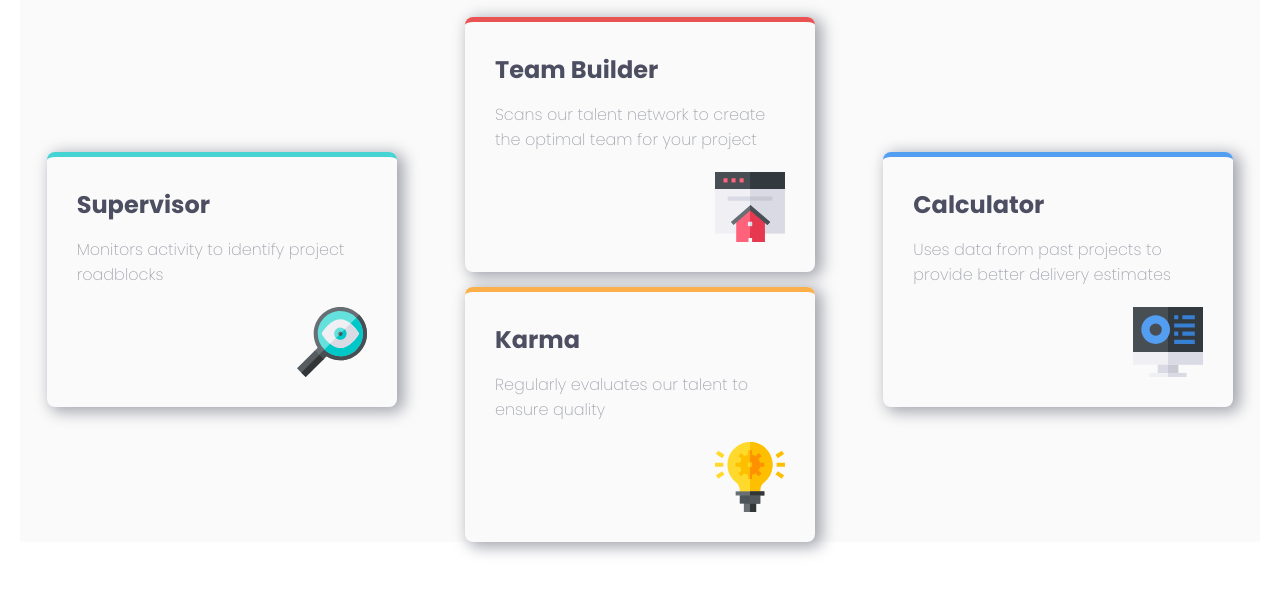
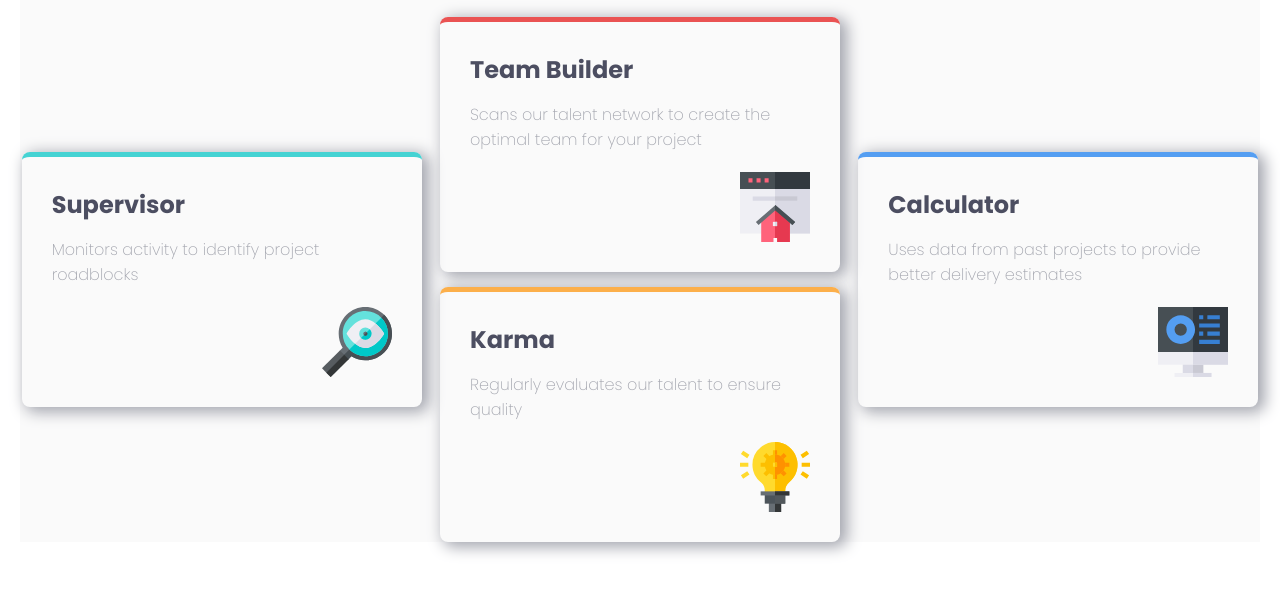
Before and after one commit to PuckerFace/four-card-grid-layout, a plain HTML site: page index.html in a window 1280 px wide. Shown: the part 218-810 px from the top of the page. Drawn offline with Linux system fonts and the light colour scheme.

Commit message:
increased width

```diff
--- a/style.css
+++ b/style.css
@@ -65,7 +65,7 @@ p{
 .card{
     padding: 30px;
     width: 100%;
-    max-width: 350px;
+    max-width: 400px;
     display: flex;
     flex-direction: column;
     border-radius: 8px;
@@ -115,6 +115,7 @@ img{
     .card_cyan{
         grid-area: cyanBox;
         align-self: center;
+        justify-self: stretch;
     }
     .card_red{
         grid-area:redBox;
@@ -123,6 +124,7 @@ img{
     .card_blue{
         grid-area: blueBox;
         align-self: center;
+        justify-self: stretch;
     }
     .card_yellow{
         grid-area: yellowBox;
```
